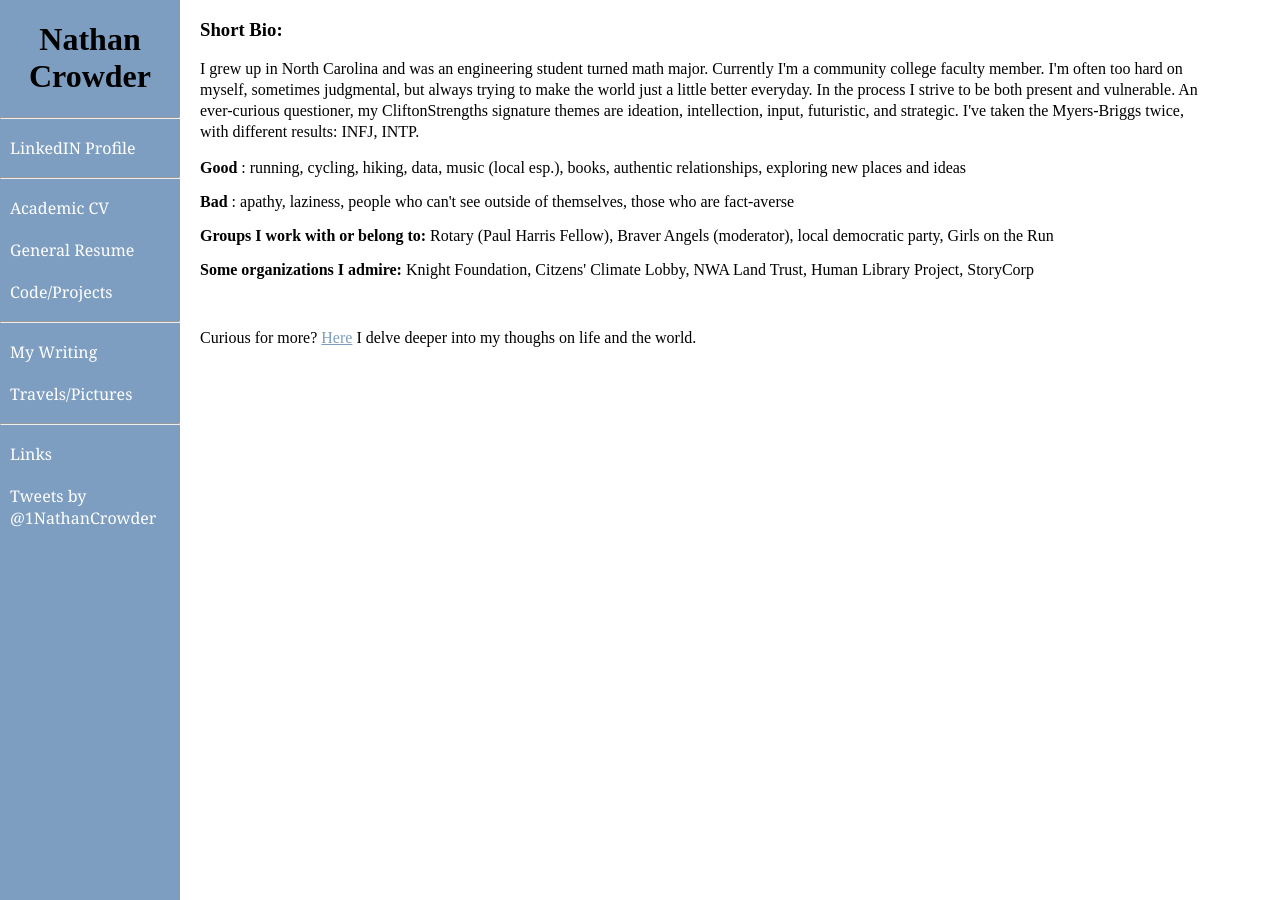
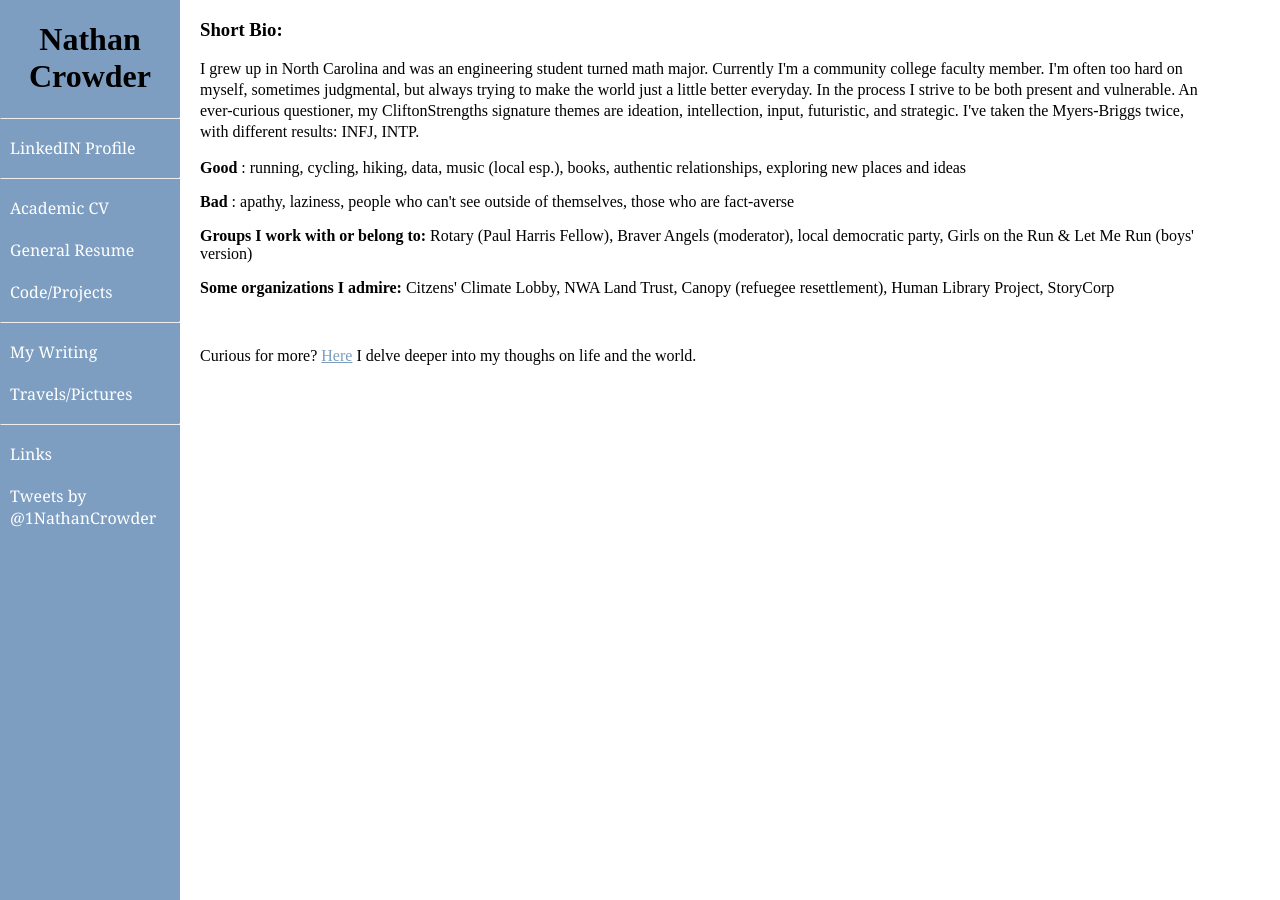
Before and after one commit to ncrowder/ncrowder.github.io, a Jekyll site: the page index.html, which Jekyll copies as it is, in a window 1280 px wide. Built offline with Jekyll 4.4.1, drawn with Linux system fonts in a browser that asks for light colours.

Commit message:
Update index.html

```diff
--- a/index.html
+++ b/index.html
@@ -95,10 +95,10 @@ a:hover {
   <p> <b>Good </b>: running, cycling, hiking, data, music (local esp.), books, authentic relationships, exploring new places and ideas </p>
   <p> <b>Bad </b>: apathy, laziness, people who can't see outside of themselves, those who are fact-averse </p>
   <p> <b> Groups I work with or belong to: </b>
-  Rotary (Paul Harris Fellow), Braver Angels (moderator), local democratic party, Girls on the Run
+  Rotary (Paul Harris Fellow), Braver Angels (moderator), local democratic party, Girls on the Run & Let Me Run (boys' version)
   </p>
   <p> <b> Some organizations I admire: </b>
-  Knight Foundation, Citzens' Climate Lobby, NWA Land Trust, Human Library Project, StoryCorp
+  Citzens' Climate Lobby, NWA Land Trust, Canopy (refuegee resettlement), Human Library Project, StoryCorp
   </p>
   <br>
   <p> Curious for more? <a href="">Here</a> I delve deeper into my thoughs on life and the world. </p>
```
